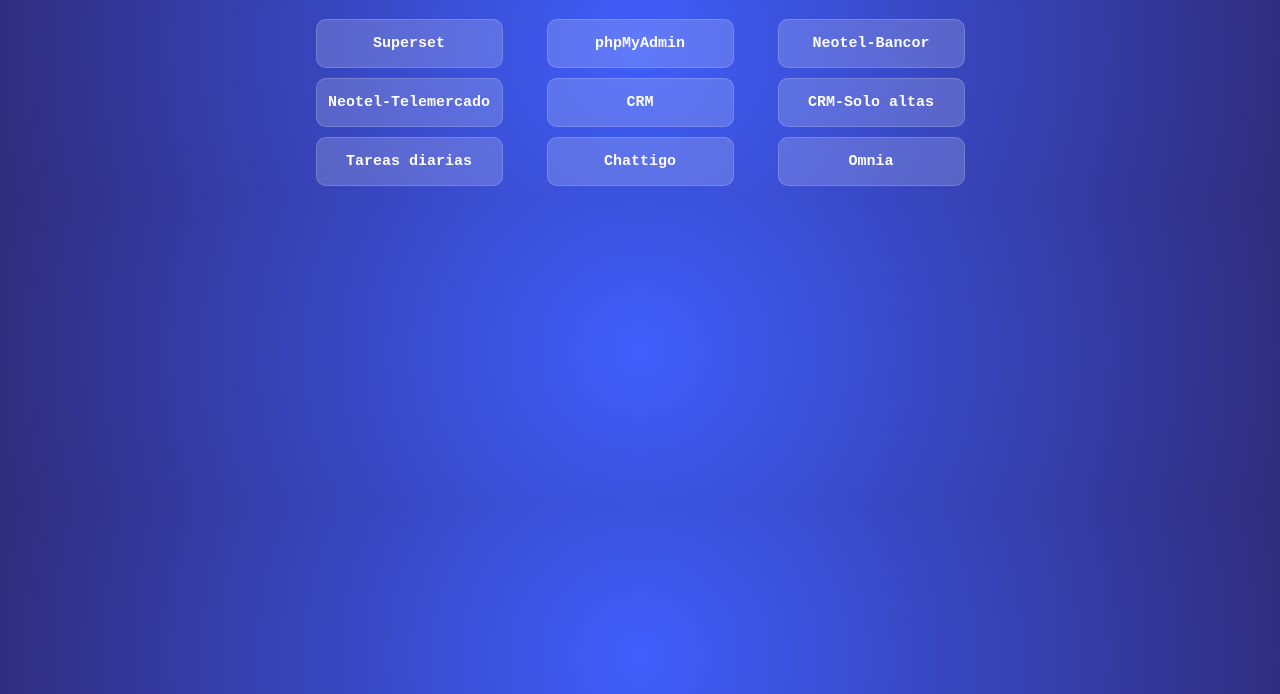
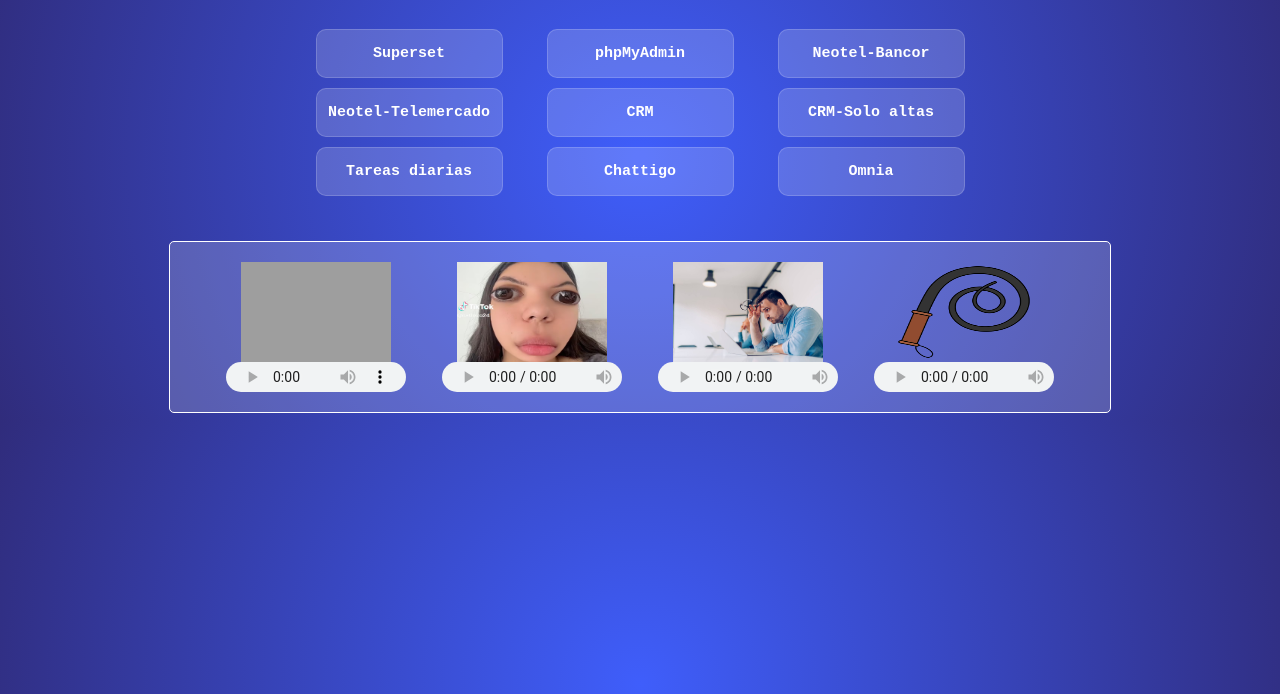
Before and after one commit to ezequielagundez/paginas_utiles.github.io, a plain HTML site: page index.html in a window 1280 px wide. Shown: the part 106-800 px from the top of the page. Drawn offline with Linux system fonts and the light colour scheme; grey boxes are pictures that could not be loaded.

Commit message:
three commit

```diff
--- a/index.html
+++ b/index.html
@@ -1,51 +1,133 @@
 <!DOCTYPE html>
 <html lang="en">
   <head>
-    <meta charset="UTF-8">
-    <meta http-equiv="X-UA-Compatible" content="IE=edge">
-    <meta name="viewport" content="width=device-width, initial-scale=1.0">
+    <meta charset="UTF-8" />
+    <meta http-equiv="X-UA-Compatible" content="IE=edge" />
+    <meta name="viewport" content="width=device-width, initial-scale=1.0" />
     <title>Document</title>
-    <link rel="stylesheet" href="./styles.css">
+    <link rel="stylesheet" href="./styles.css" />
   </head>
   <body>
     <h1>Paginas Utiles reporting</h1>
 
     <div class="page-content">
-
-
       <div class="buttonContext">
-            <a  class="button" target="_blank" href="http://superset.telemercado.com.ar:8088/login/">Superset</a>
+        <a
+          class="button"
+          target="_blank"
+          href="http://superset.telemercado.com.ar:8088/login/"
+          >Superset</a
+        >
       </div>
 
       <div class="buttonContext">
-            <a  class="button" target="_blank" href="http://35.238.45.198/phpmyadmin/">phpMyAdmin</a>
+        <a
+          class="button"
+          target="_blank"
+          href="http://35.238.45.198/phpmyadmin/"
+          >phpMyAdmin</a
+        >
       </div>
       <div class="buttonContext">
-            <a  class="button" target="_blank" href="http://192.168.0.198:3426/callcenter/">Neotel-Bancor</a>
+        <a
+          class="button"
+          target="_blank"
+          href="http://192.168.0.198:3426/callcenter/"
+          >Neotel-Bancor</a
+        >
       </div>
       <div class="buttonContext">
-            <a  class="button" target="_blank" href="http://186.153.3.45:5153/">Neotel-Telemercado</a>
+        <a class="button" target="_blank" href="http://186.153.3.45:5153/"
+          >Neotel-Telemercado</a
+        >
       </div>
       <div class="buttonContext">
-            <a  class="button" target="_blank" href="https://crm.telemercado.com.ar/">CRM</a>
+        <a class="button" target="_blank" href="https://crm.telemercado.com.ar/"
+          >CRM</a
+        >
       </div>
       <div class="buttonContext">
-            <a  class="button" target="_blank" href="https://crm.telemercado.com.ar/reporte_mostrar/91">CRM-Solo altas</a>
+        <a
+          class="button"
+          target="_blank"
+          href="https://crm.telemercado.com.ar/reporte_mostrar/91"
+          >CRM-Solo altas</a
+        >
       </div>
 
       <div class="buttonContext">
-            <a  class="button" target="_blank" href="https://docs.google.com/spreadsheets/d/1zuK1--5IrGBD5kVH6YNvdY4njRtHdPFh/edit#gid=1467535448">Tareas diarias</a>
+        <a
+          class="button"
+          target="_blank"
+          href="https://docs.google.com/spreadsheets/d/1zuK1--5IrGBD5kVH6YNvdY4njRtHdPFh/edit#gid=1467535448"
+          >Tareas diarias</a
+        >
       </div>
 
       <div class="buttonContext">
-            <a  class="button" target="_blank" href="https://login.chattigo.com/pages/login">Chattigo</a>
+        <a
+          class="button"
+          target="_blank"
+          href="https://login.chattigo.com/pages/login"
+          >Chattigo</a
+        >
       </div>
 
       <div class="buttonContext">
-            <a  class="button" target="_blank" href="https://admin-telemercado.omnia.la/login">Omnia</a>
+        <a
+          class="button"
+          target="_blank"
+          href="https://admin-telemercado.omnia.la/login"
+          >Omnia</a
+        >
+      </div>
     </div>
 
-
+    <div class="content-audio">
+      <div class="content-audio-item">
+        <img
+          class="img-audio"
+          src="./lukitas-rodriguez-te-estas-portando-mal-seras-castigada.gif"
+          alt=""
+        />
+        <audio controls>
+          <source
+            src="./y2mate.com -  𝐓𝐞 𝐞𝐬𝐭𝐚𝐬 𝐩𝐨𝐫𝐭𝐚𝐧𝐝𝐨 𝐦𝐚𝐥 𝐬𝐞𝐫𝐚𝐬 𝐜𝐚𝐬𝐭𝐢𝐠𝐚𝐝𝐚.mp3"
+            type="audio/mp3"
+          />
+          Tu navegador no soporta la reproducción de audio.
+        </audio>
+      </div>
+      <div class="content-audio-item">
+        <img class="img-audio" src="./suceso.avif" alt="">
+        <audio controls>
+          <source
+            src="./y2mate.com - Cómo es posible este suceso .mp3"
+            type="audio/ogg"
+          />
+          Tu navegador no soporta la reproducción de audio.
+        </audio>
+      </div>
+      <div class="content-audio-item">
+        <img class="img-audio" src="./trabajar.jpg" alt="">
+        <audio controls>
+          <source
+            src="./y2mate.com - Tengo que trabajar  Meme plantilla.mp3"
+            type="audio/ogg"
+          />
+          Tu navegador no soporta la reproducción de audio.
+        </audio>
+      </div>
+      <div class="content-audio-item">
+        <img class="img-audio" src="./latigo.png" alt="">
+        <audio controls>
+          <source
+            src="./y2mate.com - Sonido del Látigo  efecto de sonido.mp3"
+            type="audio/ogg"
+          />
+          Tu navegador no soporta la reproducción de audio.
+        </audio>
+      </div>
     </div>
   </body>
 </html>
--- a/styles.css
+++ b/styles.css
@@ -13,7 +13,7 @@
     text-align: center;
     font-size: 35px;
     color: white;
-    margin-top: 20px;
+    margin-top: 50px;
   }
 
   .page-content{
@@ -21,7 +21,7 @@
     display: flex;
     width: 700px;
     margin: auto;
-    margin-top: 60px;
+    margin-top: 40px;
     justify-content: center;
     flex-wrap: wrap;
   }
@@ -44,7 +44,7 @@
 
 .button:hover{
     border: 1px solid rgba(255, 255, 255, 0.568);
-    background-color: rgba(255, 255, 255, 0.075);
+    background-color: rgba(255, 255, 255, 0.041);
 }
 
 .buttonContext{
@@ -52,3 +52,31 @@
     display: flex;
     justify-content: center;
 }
+
+.content-audio{
+  display: flex;
+  width: 900px;
+  margin: auto;
+  margin-top: 40px;
+  justify-content: space-evenly;
+  background-color: rgba(255, 255, 255, 0.185);
+  border: 1px solid white;
+  padding: 20px;
+  border-radius: 5px;
+}
+
+audio{
+  width: 180px;
+  height: 30px;
+}
+
+.content-audio-item{
+  display: flex;
+  flex-direction: column;
+  align-items: center;
+}
+
+.img-audio{
+  width: 150px;
+  height: 100px;
+}
```
Also changed, not shown: latigo.png (added), suceso.avif (added), trabajar.jpg (added), 5 other files. Lines whose indentation alone changed are shown as unchanged.
